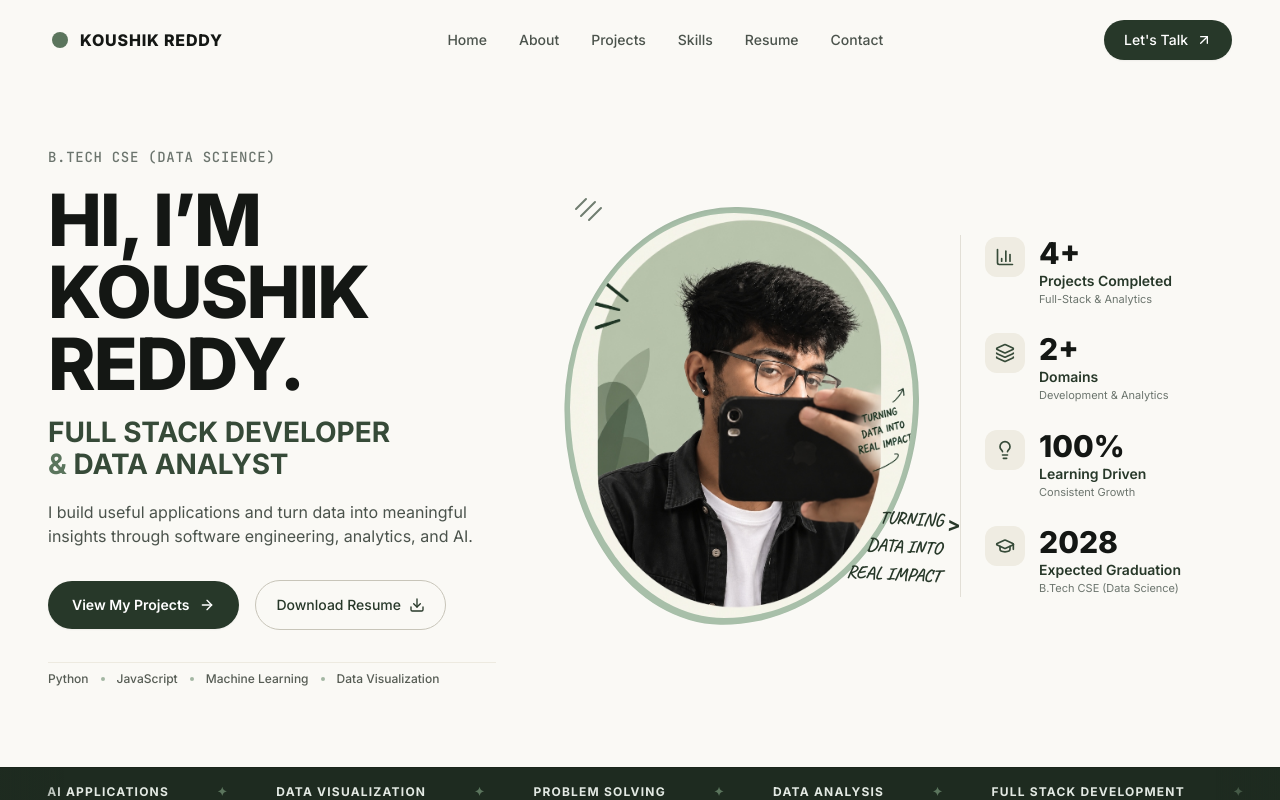
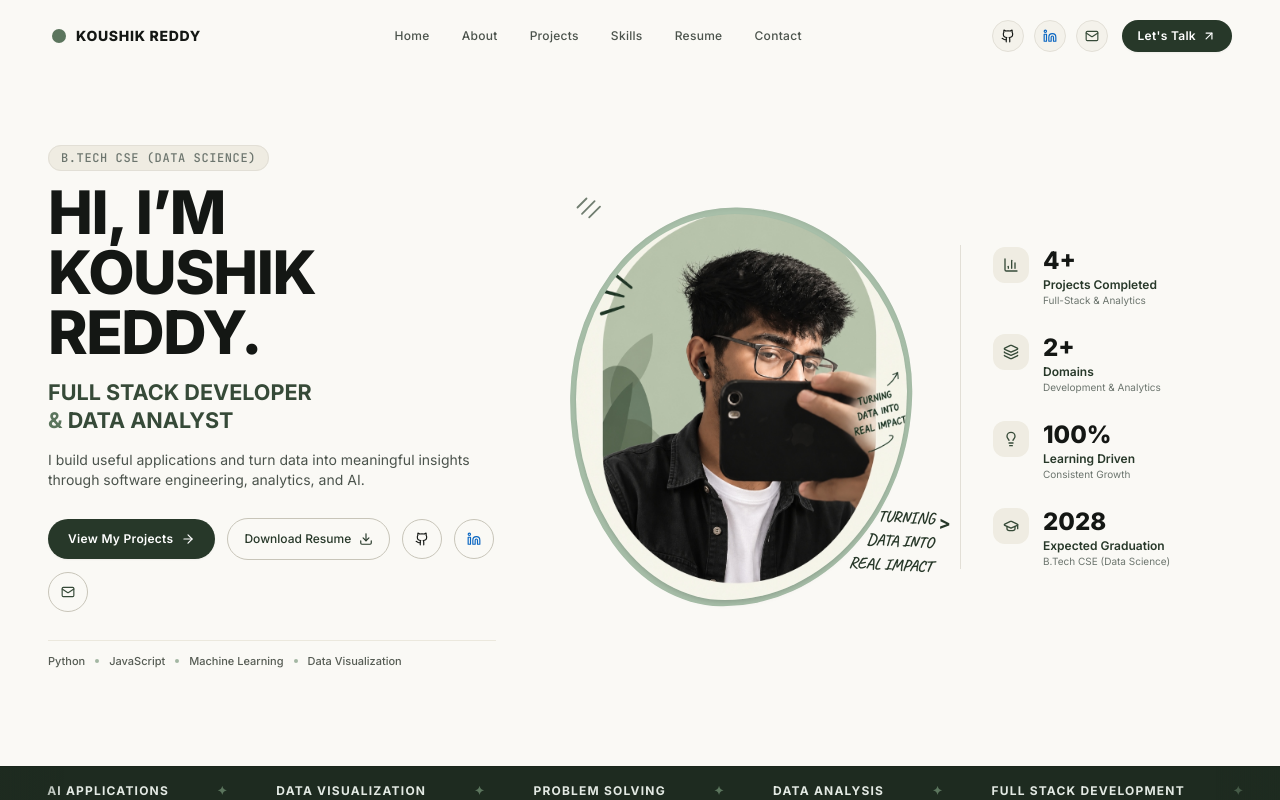
Before and after one commit to reddykoushik808-glitch/koushik_port13, a Next.js app: page / in a window 1280 px wide. Shown: the top 800 px of the page. Built offline with nearby package versions, Linux system fonts and the light colour scheme.

Commit message:
feat(ui): add dedicated linkedin, email, and github icon buttons with smooth transitions

```diff
--- a/src/components/Hero.tsx
+++ b/src/components/Hero.tsx
@@ -10,7 +10,10 @@ import {
   Lightbulb,
   GraduationCap,
   Sparkles,
-  UserCheck
+  UserCheck,
+  Github,
+  Linkedin,
+  Mail
 } from "lucide-react";
 import { HERO_STATS } from "@/data/projects";
 
@@ -25,123 +28,151 @@ export default function Hero() {
   };
 
   return (
-    <section id="hero" className="pt-28 sm:pt-32 pb-16 lg:pt-36 lg:pb-20 overflow-hidden">
+    <section id="hero" className="pt-28 sm:pt-32 pb-16 lg:pt-36 lg:pb-24 overflow-hidden">
       <div className="max-w-7xl mx-auto px-6 sm:px-8 lg:px-12">
-        <div className="grid grid-cols-1 lg:grid-cols-12 gap-12 lg:gap-8 items-center">
+        <div className="grid grid-cols-1 lg:grid-cols-12 gap-10 lg:gap-8 items-center">
 
-          {/* Left Column: Headlines, Bio, CTAs, Technologies (Col span: 5 or 6) */}
+          {/* Left Column: Headlines, Bio, CTAs, Technologies (Col span: 5) */}
           <div className="lg:col-span-5 flex flex-col justify-center">
             {/* Eyebrow */}
-            <div className="mb-4">
-              <span className="font-mono text-xs sm:text-sm tracking-wider uppercase text-[#6C756E] font-medium">
+            <div className="mb-3.5">
+              <span className="font-mono text-[11px] sm:text-xs tracking-wider uppercase text-[#6C756E] font-medium bg-[#EFECE2] px-3 py-1 rounded-full border border-[#E2DFD6]">
                 B.Tech CSE (Data Science)
               </span>
             </div>
 
             {/* Giant Main Title */}
-            <h1 className="font-display text-5xl sm:text-6xl md:text-7xl font-extrabold text-[#141714] tracking-tight leading-[0.95] uppercase mb-4">
+            <h1 className="font-display text-4xl sm:text-5xl md:text-6xl font-extrabold text-[#141714] tracking-tight leading-[0.96] uppercase mb-4">
               HI, I’M <br />
               <span className="block">KOUSHIK REDDY.</span>
             </h1>
 
             {/* Sub-headline / Role */}
-            <h2 className="font-display text-xl sm:text-2xl lg:text-[1.75rem] font-bold text-[#364A38] uppercase tracking-normal mb-5 leading-snug">
+            <h2 className="font-display text-base sm:text-xl lg:text-[1.35rem] font-bold text-[#364A38] uppercase tracking-normal mb-4 leading-snug">
               FULL STACK DEVELOPER <br className="hidden sm:inline" />
               <span className="text-[#5B755D]">&</span> DATA ANALYST
             </h2>
 
             {/* Concise Description */}
-            <p className="text-sm sm:text-base text-[#4B534C] leading-relaxed mb-8 max-w-md">
+            <p className="text-xs sm:text-sm text-[#4B534C] leading-relaxed mb-7 max-w-md">
               I build useful applications and turn data into meaningful insights through software engineering, analytics, and AI.
             </p>
 
-            {/* CTAs */}
-            <div className="flex flex-wrap items-center gap-4 mb-8">
+            {/* CTAs + Dedicated Social Icons */}
+            <div className="flex flex-wrap items-center gap-3 mb-7">
               <a
                 href="#projects"
-                className="inline-flex items-center gap-2.5 px-6 py-3.5 rounded-full bg-[#273829] hover:bg-[#1A261B] text-white text-xs sm:text-sm font-semibold transition-all shadow-sm hover:shadow-md hover:-translate-y-0.5 active:translate-y-0"
+                className="inline-flex items-center gap-2 px-5 py-3 rounded-full bg-[#273829] hover:bg-[#1A261B] text-white text-xs font-semibold tracking-wide transition-all duration-300 shadow-sm hover:shadow-md hover:-translate-y-0.5 active:translate-y-0"
               >
                 <span>View My Projects</span>
-                <ArrowRight className="w-4 h-4" />
+                <ArrowRight className="w-3.5 h-3.5" />
               </a>
 
               <a
                 href="/resume.pdf"
                 download="Koushik_Reddy_Resume.pdf"
-                className="inline-flex items-center gap-2 px-5 py-3.5 rounded-full border border-[#C8C5B9] bg-[#FAF9F5] hover:bg-[#EFECE2] text-[#273829] text-xs sm:text-sm font-medium transition-all hover:-translate-y-0.5 active:translate-y-0"
+                className="inline-flex items-center gap-2 px-4 py-3 rounded-full border border-[#C8C5B9] bg-[#FAF9F5] hover:bg-[#EFECE2] text-[#273829] text-xs font-medium transition-all duration-300 hover:-translate-y-0.5 active:translate-y-0"
               >
                 <span>Download Resume</span>
-                <Download className="w-4 h-4" />
+                <Download className="w-3.5 h-3.5" />
+              </a>
+
+              {/* Dedicated GitHub Icon */}
+              <a
+                href="https://github.com/reddykoushik808-glitch"
+                target="_blank"
+                rel="noopener noreferrer"
+                aria-label="GitHub Profile"
+                className="p-3 rounded-full border border-[#C8C5B9] bg-[#FAF9F5] hover:bg-[#EFECE2] text-[#141714] transition-all duration-300 hover:-translate-y-0.5 hover:shadow-sm"
+                title="GitHub"
+              >
+                <Github className="w-3.5 h-3.5" />
+              </a>
+
+              {/* Dedicated LinkedIn Icon */}
+              <a
+                href="https://www.linkedin.com/in/koushik-reddy-3a9982328"
+                target="_blank"
+                rel="noopener noreferrer"
+                aria-label="LinkedIn Profile"
+                className="p-3 rounded-full border border-[#C8C5B9] bg-[#FAF9F5] hover:bg-[#EFECE2] text-[#0A66C2] transition-all duration-300 hover:-translate-y-0.5 hover:shadow-sm"
+                title="LinkedIn"
+              >
+                <Linkedin className="w-3.5 h-3.5" />
+              </a>
+
+              {/* Dedicated Email Icon */}
+              <a
+                href="mailto:reddykoushik808@gmail.com"
+                aria-label="Email"
+                className="p-3 rounded-full border border-[#C8C5B9] bg-[#FAF9F5] hover:bg-[#EFECE2] text-[#364A38] transition-all duration-300 hover:-translate-y-0.5 hover:shadow-sm"
+                title="Email"
+              >
+                <Mail className="w-3.5 h-3.5" />
               </a>
             </div>
 
             {/* Tech chips below CTA */}
-            <div className="flex flex-wrap items-center gap-x-3 gap-y-2 text-xs text-[#565C54] font-medium pt-2 border-t border-[#E5E1D3]/60 max-w-md">
-              <span>Python</span>
+            <div className="flex flex-wrap items-center gap-x-2.5 gap-y-1.5 text-[11px] text-[#565C54] font-medium pt-3 border-t border-[#E5E1D3]/70 max-w-md">
+              <span className="hover:text-[#141714] transition-colors">Python</span>
               <span className="w-1 h-1 rounded-full bg-[#A3B7A3]" />
-              <span>JavaScript</span>
+              <span className="hover:text-[#141714] transition-colors">JavaScript</span>
               <span className="w-1 h-1 rounded-full bg-[#A3B7A3]" />
-              <span>Machine Learning</span>
+              <span className="hover:text-[#141714] transition-colors">Machine Learning</span>
               <span className="w-1 h-1 rounded-full bg-[#A3B7A3]" />
-              <span>Data Visualization</span>
+              <span className="hover:text-[#141714] transition-colors">Data Visualization</span>
             </div>
           </div>
 
-          {/* Center Column: Portrait Artwork Composition (Col span: 4 or 5) */}
-          <div className="lg:col-span-4 flex justify-center items-center relative">
-            <div className="relative w-[280px] h-[340px] sm:w-[340px] sm:h-[400px] md:w-[380px] md:h-[440px] flex items-center justify-center">
+          {/* Center Column: Portrait Artwork Composition (Col span: 4) */}
+          <div className="lg:col-span-4 flex justify-center items-center relative py-2">
+            <div className="relative w-[270px] h-[330px] sm:w-[330px] sm:h-[390px] md:w-[360px] md:h-[420px] flex items-center justify-center">
 
-              {/* Sage Green Organic / Rounded Backdrop */}
-              <div className="absolute inset-0 bg-[#A8BFA9] rounded-[48%_52%_55%_45%_/_48%_46%_54%_52%] transform rotate-1 scale-95 transition-transform duration-700 hover:rotate-3 shadow-inner" />
+              {/* Sage Green Organic Backdrop with smooth interactive hover float */}
+              <div className="absolute inset-0 bg-[#A8BFA9] rounded-[48%_52%_55%_45%_/_48%_46%_54%_52%] transform rotate-1 scale-95 transition-all duration-700 hover:rotate-3 hover:scale-100 shadow-inner" />
 
               {/* Minimal geometric decoration & sketch accents */}
-              <div className="absolute -top-3 left-4 text-[#364A38] opacity-70">
-                <svg width="40" height="40" viewBox="0 0 40 40" fill="none">
+              <div className="absolute -top-3 left-3 text-[#364A38] opacity-70">
+                <svg width="36" height="36" viewBox="0 0 40 40" fill="none">
                   <path d="M5 25L15 15M10 32L24 18M18 36L30 24" stroke="currentColor" strokeWidth="2" strokeLinecap="round" />
                 </svg>
               </div>
 
-              {/* Portrait container */}
-              <div className="relative w-[92%] h-[92%] rounded-[48%_52%_55%_45%_/_48%_46%_54%_52%] overflow-hidden flex items-center justify-center bg-transparent z-10">
+              {/* Portrait Container with actual portrait.jpg image */}
+              <div className="relative w-[92%] h-[92%] rounded-[48%_52%_55%_45%_/_48%_46%_54%_52%] overflow-hidden flex items-center justify-center bg-transparent z-10 transition-transform duration-500 hover:scale-[1.02] shadow-md">
                 {!imageError ? (
                   <Image
                     src="/images/portrait.jpg"
                     alt="Koushik Reddy - Portrait"
                     fill
-                    sizes="(max-width: 768px) 320px, 400px"
-                    className="object-cover object-top"
+                    sizes="(max-width: 768px) 330px, 420px"
+                    className="object-cover object-center"
                     onError={() => setImageError(true)}
                     priority
                   />
                 ) : null}
 
-                {/* Graceful deliberate CSS portrait placeholder if image is missing or empty */}
+                {/* Fallback state if ever unavailable */}
                 {imageError && (
                   <div className="w-full h-full bg-gradient-to-b from-[#B8CCB9] to-[#8FA890] flex flex-col items-center justify-center p-6 text-center text-[#1E2B20]">
-                    <div className="w-24 h-24 sm:w-28 sm:h-28 rounded-full bg-[#FAF9F5]/80 flex items-center justify-center mb-3 shadow-md border-2 border-[#5B755D]/30">
-                      <UserCheck className="w-12 h-12 text-[#273829]" />
+                    <div className="w-20 h-20 rounded-full bg-[#FAF9F5]/85 flex items-center justify-center mb-3 shadow-md border-2 border-[#5B755D]/30">
+                      <UserCheck className="w-10 h-10 text-[#273829]" />
                     </div>
-                    <span className="font-display font-extrabold text-lg uppercase tracking-wide text-[#141714]">
+                    <span className="font-display font-extrabold text-base uppercase tracking-wide text-[#141714]">
                       Koushik Reddy
                     </span>
-                    <span className="text-xs font-mono uppercase tracking-widest text-[#364A38] mt-1">
-                      Data Science & Full Stack
-                    </span>
-                    <div className="mt-3 px-3 py-1 rounded-full bg-[#FAF9F5]/70 text-[11px] font-medium text-[#273829]">
-                      Add portrait.jpg to public/images/
-                    </div>
                   </div>
                 )}
               </div>
 
-              {/* Handwritten annotation on the right: "TURNING DATA INTO REAL IMPACT" */}
-              <div className="absolute -right-4 sm:-right-8 bottom-12 z-20 pointer-events-none transform rotate-3 flex items-start gap-1">
-                <span className="handwriting text-base sm:text-lg font-bold text-[#273829] leading-tight text-right block max-w-[110px]">
+              {/* Handwritten annotation on portrait */}
+              <div className="absolute -right-3 sm:-right-7 bottom-10 z-20 pointer-events-none transform rotate-3 flex items-start gap-1">
+                <span className="handwriting text-sm sm:text-base font-bold text-[#273829] leading-tight text-right block max-w-[100px]">
                   TURNING <br />
                   DATA INTO <br />
                   REAL IMPACT
                 </span>
-                <span className="text-[#273829] text-xl font-bold mt-1">
+                <span className="text-[#273829] text-lg font-bold mt-0.5">
                   &gt;
                 </span>
               </div>
@@ -149,22 +180,22 @@ export default function Hero() {
           </div>
 
           {/* Right Column: Statistics Sidebar (Col span: 3) */}
-          <div className="lg:col-span-3 flex flex-col gap-6 lg:pl-6 lg:border-l border-[#E2DFD6]">
+          <div className="lg:col-span-3 flex flex-col gap-6 lg:pl-8 lg:border-l border-[#E2DFD6]">
             {HERO_STATS.map((stat, idx) => {
               const IconComp = statIcons[stat.icon as keyof typeof statIcons] || Sparkles;
               return (
-                <div key={idx} className="flex items-start gap-3.5 group">
-                  <div className="p-2.5 rounded-xl bg-[#EFECE2] text-[#364A38] group-hover:bg-[#C6D3C6] transition-colors mt-0.5">
-                    <IconComp className="w-5 h-5" />
+                <div key={idx} className="flex items-start gap-3.5 group hover:translate-x-1.5 transition-transform duration-300">
+                  <div className="p-2.5 rounded-xl bg-[#EFECE2] text-[#364A38] group-hover:bg-[#C6D3C6] group-hover:scale-110 transition-all duration-300 mt-0.5 shadow-2xs">
+                    <IconComp className="w-4 h-4" />
                   </div>
                   <div>
-                    <div className="font-display text-2xl sm:text-3xl font-extrabold text-[#141714] leading-tight">
+                    <div className="font-display text-xl sm:text-2xl font-extrabold text-[#141714] leading-tight">
                       {stat.value}
                     </div>
-                    <div className="text-xs sm:text-sm font-semibold text-[#273829]">
+                    <div className="text-xs font-semibold text-[#273829]">
                       {stat.label}
                     </div>
-                    <div className="text-[11px] text-[#6C756E]">
+                    <div className="text-[10px] text-[#6C756E]">
                       {stat.subtext}
                     </div>
                   </div>
--- a/src/components/Navbar.tsx
+++ b/src/components/Navbar.tsx
@@ -2,7 +2,7 @@
 
 import React, { useState, useEffect } from "react";
 import Link from "next/link";
-import { Menu, X, ArrowUpRight } from "lucide-react";
+import { Menu, X, ArrowUpRight, Github, Linkedin, Mail } from "lucide-react";
 
 export default function Navbar() {
   const [isScrolled, setIsScrolled] = useState(false);
@@ -29,8 +29,8 @@ export default function Navbar() {
     <header
       className={`fixed top-0 left-0 right-0 z-50 transition-all duration-300 ${
         isScrolled
-          ? "bg-[#FAF9F5]/90 backdrop-blur-md py-3 shadow-[0_4px_20px_rgba(0,0,0,0.04)] border-b border-[#E2DFD6]"
-          : "bg-transparent py-5"
+          ? "bg-[#FAF9F5]/95 backdrop-blur-md py-3 shadow-[0_4px_20px_rgba(0,0,0,0.04)] border-b border-[#E2DFD6]"
+          : "bg-transparent py-4 sm:py-5"
       }`}
     >
       <div className="max-w-7xl mx-auto px-6 sm:px-8 lg:px-12">
@@ -38,52 +38,112 @@ export default function Navbar() {
           {/* Brand mark and Name */}
           <Link
             href="#hero"
-            className="flex items-center gap-3 group focus:outline-none focus-visible:ring-2 focus-visible:ring-sage-600 rounded-lg p-1"
+            className="flex items-center gap-2.5 group focus:outline-none focus-visible:ring-2 focus-visible:ring-sage-600 rounded-lg p-1"
           >
             {/* Sage circular brand dot */}
-            <div className="w-4 h-4 rounded-full bg-[#5B755D] group-hover:scale-110 transition-transform duration-200" />
-            <span className="font-extrabold tracking-wider text-sm sm:text-base text-[#141714] font-display uppercase">
+            <div className="w-3.5 h-3.5 rounded-full bg-[#5B755D] group-hover:scale-110 transition-transform duration-300" />
+            <span className="font-extrabold tracking-wider text-xs sm:text-sm text-[#141714] font-display uppercase">
               KOUSHIK REDDY
             </span>
           </Link>
 
-          {/* Desktop Nav Items */}
-          <nav className="hidden md:flex items-center gap-8">
+          {/* Desktop Nav Items - with smooth sliding on click */}
+          <nav className="hidden md:flex items-center gap-7 lg:gap-8">
             {navLinks.map((link) => (
               <a
                 key={link.label}
                 href={link.href}
                 target={link.isExternal ? "_blank" : undefined}
                 rel={link.isExternal ? "noopener noreferrer" : undefined}
-                className="text-xs lg:text-sm font-medium text-[#4B534C] hover:text-[#141714] transition-colors relative py-1 after:content-[''] after:absolute after:bottom-0 after:left-0 after:w-0 after:h-[1.5px] after:bg-[#5B755D] hover:after:w-full after:transition-all"
+                className="text-xs font-medium text-[#4B534C] hover:text-[#141714] transition-all relative py-1 after:content-[''] after:absolute after:bottom-0 after:left-0 after:w-0 after:h-[1.5px] after:bg-[#5B755D] hover:after:w-full after:transition-all tracking-wide"
               >
                 {link.label}
               </a>
             ))}
           </nav>
 
-          {/* Right Action: Let's Talk CTA */}
-          <div className="hidden md:flex items-center">
+          {/* Right Action: Dedicated GitHub, LinkedIn, Mail icons + Let's Talk CTA */}
+          <div className="hidden md:flex items-center gap-2.5">
+            {/* Dedicated GitHub Icon */}
+            <a
+              href="https://github.com/reddykoushik808-glitch"
+              target="_blank"
+              rel="noopener noreferrer"
+              aria-label="GitHub Profile"
+              className="p-2 rounded-full border border-[#E2DFD6] hover:border-[#5B755D] bg-[#F4F2EB] hover:bg-white text-[#141714] hover:text-[#273829] transition-all duration-300 hover:-translate-y-0.5 hover:shadow-sm active:translate-y-0"
+              title="GitHub"
+            >
+              <Github className="w-3.5 h-3.5" />
+            </a>
+
+            {/* Dedicated LinkedIn Icon */}
+            <a
+              href="https://www.linkedin.com/in/koushik-reddy-3a9982328"
+              target="_blank"
+              rel="noopener noreferrer"
+              aria-label="LinkedIn Profile"
+              className="p-2 rounded-full border border-[#E2DFD6] hover:border-[#5B755D] bg-[#F4F2EB] hover:bg-white text-[#0A66C2] transition-all duration-300 hover:-translate-y-0.5 hover:shadow-sm active:translate-y-0"
+              title="LinkedIn"
+            >
+              <Linkedin className="w-3.5 h-3.5" />
+            </a>
+
+            {/* Dedicated Mail Icon */}
             <a
               href="mailto:reddykoushik808@gmail.com"
-              className="inline-flex items-center gap-2 px-5 py-2.5 rounded-full bg-[#273829] hover:bg-[#1A261B] text-white text-xs lg:text-sm font-medium transition-all shadow-sm hover:shadow hover:-translate-y-0.5 active:translate-y-0"
+              aria-label="Send Email"
+              className="p-2 rounded-full border border-[#E2DFD6] hover:border-[#5B755D] bg-[#F4F2EB] hover:bg-white text-[#364A38] transition-all duration-300 hover:-translate-y-0.5 hover:shadow-sm active:translate-y-0"
+              title="Email"
+            >
+              <Mail className="w-3.5 h-3.5" />
+            </a>
+
+            {/* Let's Talk CTA */}
+            <a
+              href="mailto:reddykoushik808@gmail.com"
+              className="inline-flex items-center gap-1.5 px-4 py-2 rounded-full bg-[#273829] hover:bg-[#1A261B] text-white text-xs font-semibold tracking-wide transition-all duration-300 shadow-sm hover:shadow-md hover:-translate-y-0.5 active:translate-y-0 ml-1"
             >
               <span>Let's Talk</span>
-              <ArrowUpRight className="w-4 h-4" />
+              <ArrowUpRight className="w-3.5 h-3.5" />
             </a>
           </div>
 
-          {/* Mobile Menu Button */}
-          <div className="flex md:hidden">
+          {/* Mobile Menu Action */}
+          <div className="flex md:hidden items-center gap-1.5">
+            <a
+              href="https://github.com/reddykoushik808-glitch"
+              target="_blank"
+              rel="noopener noreferrer"
+              aria-label="GitHub Profile"
+              className="p-1.5 rounded-full border border-[#E2DFD6] bg-[#F4F2EB] text-[#141714]"
+            >
+              <Github className="w-3.5 h-3.5" />
+            </a>
+            <a
+              href="https://www.linkedin.com/in/koushik-reddy-3a9982328"
+              target="_blank"
+              rel="noopener noreferrer"
+              aria-label="LinkedIn Profile"
+              className="p-1.5 rounded-full border border-[#E2DFD6] bg-[#F4F2EB] text-[#0A66C2]"
+            >
+              <Linkedin className="w-3.5 h-3.5" />
+            </a>
+            <a
+              href="mailto:reddykoushik808@gmail.com"
+              aria-label="Email"
+              className="p-1.5 rounded-full border border-[#E2DFD6] bg-[#F4F2EB] text-[#364A38]"
+            >
+              <Mail className="w-3.5 h-3.5" />
+            </a>
             <button
               onClick={() => setMobileMenuOpen(!mobileMenuOpen)}
-              className="p-2 rounded-lg text-[#141714] hover:bg-cream-200 focus:outline-none focus:ring-2 focus:ring-sage-500"
+              className="p-2 rounded-lg text-[#141714] hover:bg-[#EFECE2] focus:outline-none focus:ring-2 focus:ring-sage-500"
               aria-label="Toggle Navigation Menu"
             >
               {mobileMenuOpen ? (
-                <X className="w-6 h-6" />
+                <X className="w-5 h-5" />
               ) : (
-                <Menu className="w-6 h-6" />
+                <Menu className="w-5 h-5" />
               )}
             </button>
           </div>
@@ -92,8 +152,8 @@ export default function Navbar() {
 
       {/* Mobile Drawer */}
       {mobileMenuOpen && (
-        <div className="md:hidden bg-[#FAF9F5] border-b border-[#E2DFD6] px-6 py-6 shadow-xl animate-in slide-in-from-top-2 duration-200">
-          <nav className="flex flex-col gap-4">
+        <div className="md:hidden bg-[#FAF9F5] border-b border-[#E2DFD6] px-6 py-6 shadow-xl animate-in slide-in-from-top-2 duration-300">
+          <nav className="flex flex-col gap-3">
             {navLinks.map((link) => (
               <a
                 key={link.label}
@@ -101,18 +161,45 @@ export default function Navbar() {
                 target={link.isExternal ? "_blank" : undefined}
                 rel={link.isExternal ? "noopener noreferrer" : undefined}
                 onClick={() => setMobileMenuOpen(false)}
-                className="text-base font-medium text-[#2E332F] hover:text-[#141714] py-1 border-b border-[#EFECE2]"
+                className="text-sm font-medium text-[#2E332F] hover:text-[#141714] py-1.5 border-b border-[#EFECE2]"
               >
                 {link.label}
               </a>
             ))}
+            <div className="flex items-center gap-2.5 pt-3">
+              <a
+                href="https://github.com/reddykoushik808-glitch"
+                target="_blank"
+                rel="noopener noreferrer"
+                className="flex items-center gap-1.5 px-3 py-1.5 rounded-full border border-[#E2DFD6] text-xs font-semibold bg-[#F4F2EB]"
+              >
+                <Github className="w-3.5 h-3.5" />
+                <span>GitHub</span>
+              </a>
+              <a
+                href="https://www.linkedin.com/in/koushik-reddy-3a9982328"
+                target="_blank"
+                rel="noopener noreferrer"
+                className="flex items-center gap-1.5 px-3 py-1.5 rounded-full border border-[#E2DFD6] text-xs font-semibold bg-[#F4F2EB] text-[#0A66C2]"
+              >
+                <Linkedin className="w-3.5 h-3.5" />
+                <span>LinkedIn</span>
+              </a>
+              <a
+                href="mailto:reddykoushik808@gmail.com"
+                className="flex items-center gap-1.5 px-3 py-1.5 rounded-full border border-[#E2DFD6] text-xs font-semibold bg-[#F4F2EB] text-[#364A38]"
+              >
+                <Mail className="w-3.5 h-3.5" />
+                <span>Email</span>
+              </a>
+            </div>
             <a
               href="mailto:reddykoushik808@gmail.com"
               onClick={() => setMobileMenuOpen(false)}
-              className="mt-2 inline-flex items-center justify-center gap-2 px-6 py-3 rounded-full bg-[#273829] text-white text-sm font-medium w-full"
+              className="mt-2 inline-flex items-center justify-center gap-1.5 px-5 py-2.5 rounded-full bg-[#273829] text-white text-xs font-medium w-full"
             >
               <span>Let's Talk</span>
-              <ArrowUpRight className="w-4 h-4" />
+              <ArrowUpRight className="w-3.5 h-3.5" />
             </a>
           </nav>
         </div>
```
